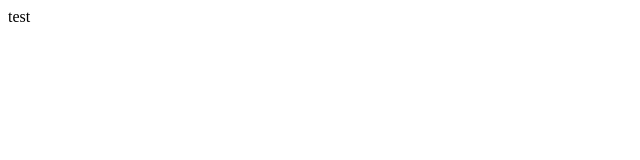
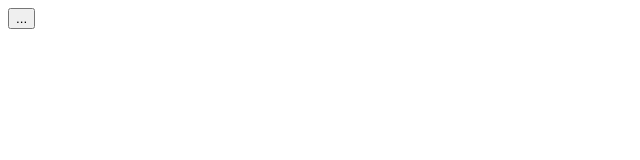
Before and after one commit to SamuelWyck/odin-dropdown, a website built with webpack: page src/template.html in a window 1280 px wide. Shown: the full height of the page, 0-640 px from the left. Built offline with nearby package versions, Linux system fonts and the light colour scheme.

Commit message:
Create test html

```diff
--- a/src/template.html
+++ b/src/template.html
@@ -5,6 +5,8 @@
         <meta charset="utf-8">
     </head>
     <body>
-        test
+        <header>
+            <button class="dropdown-1-btn" type="button">...</button>
+        </header>
     </body>
 </html>
```
